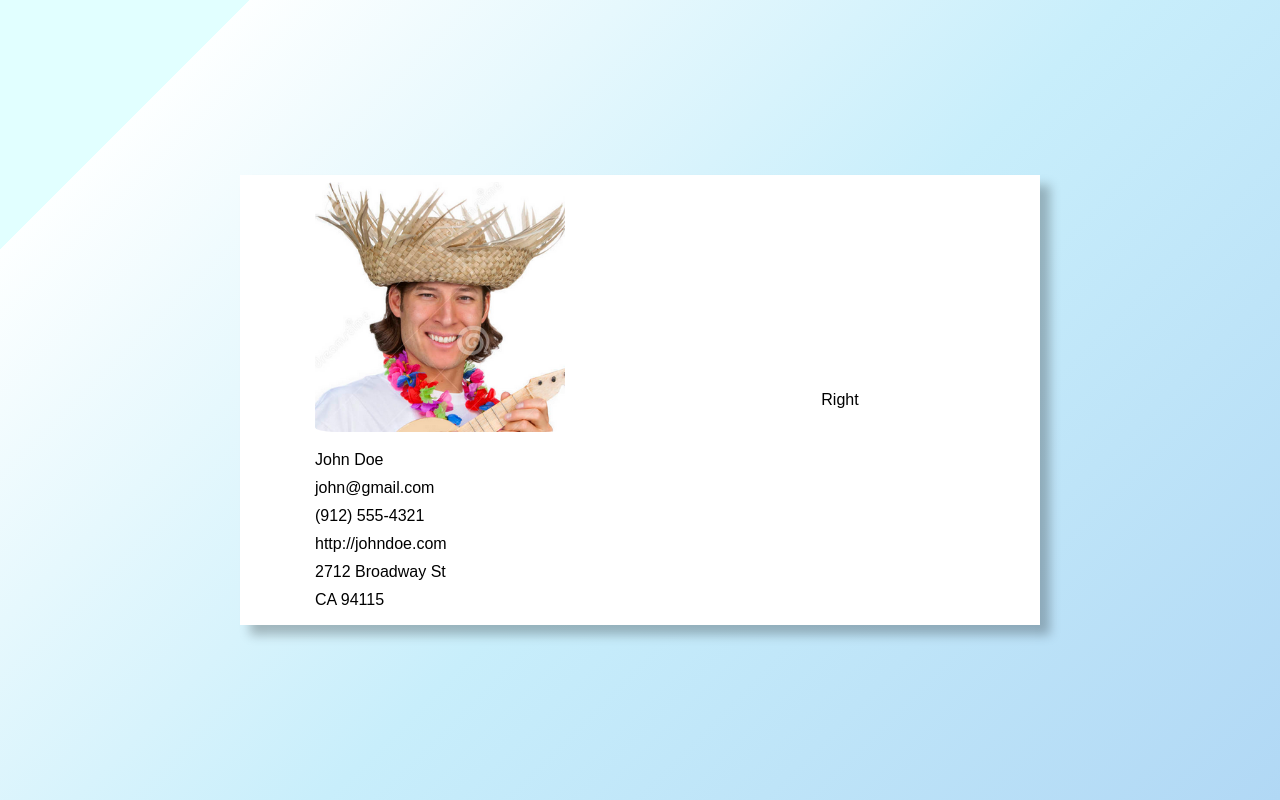
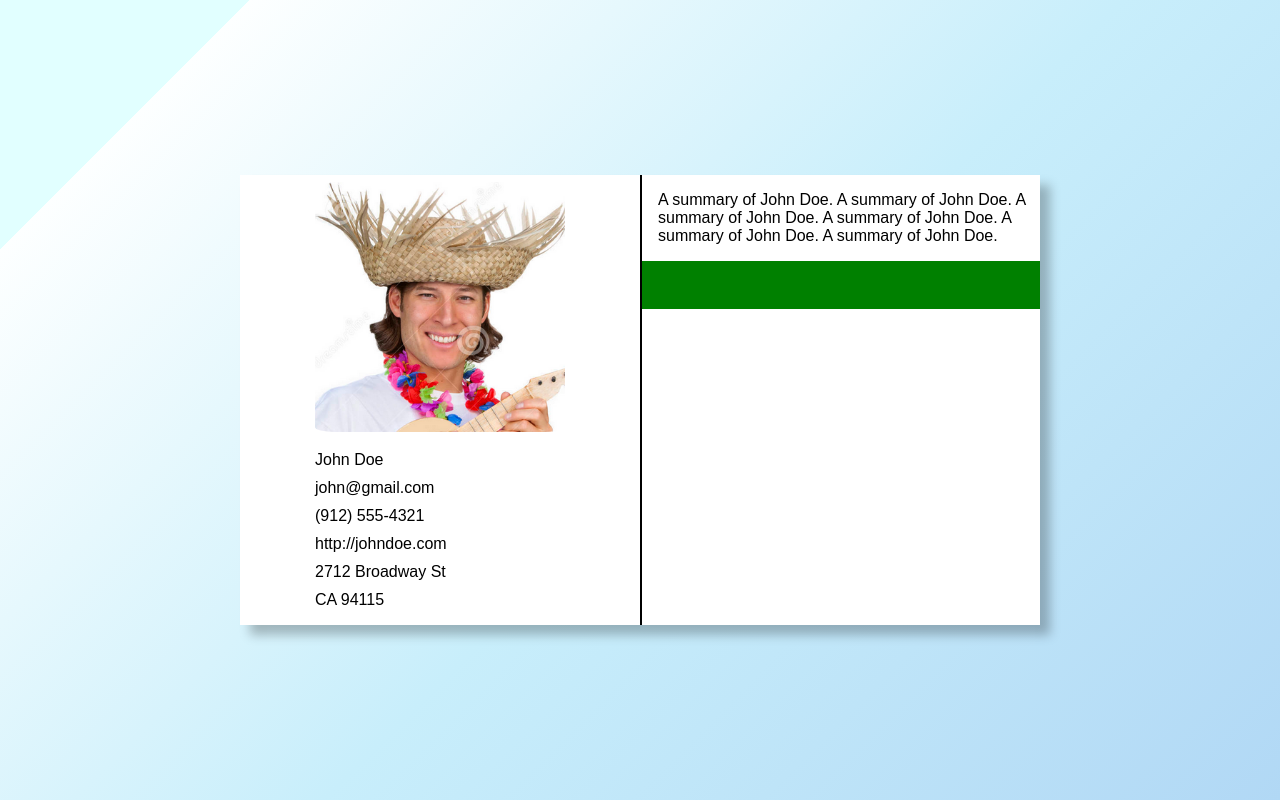
Before and after one commit to coryschimm/react-resume-site, a React (Create React App) app: page / in a window 1280 px wide. Built offline with nearby package versions, Linux system fonts and the light colour scheme.

Commit message:
add navigation section to  the overview

```diff
--- a/src/App.js
+++ b/src/App.js
@@ -38,7 +38,7 @@ const ContentContainer = styled.div`
   animation: ${props => (props.out ? fadeOut : fadeIn)} 0.5s linear;
   transition: visibility 0.5s linear;
   height: 450px;
-  width: 800px;
+  min-width: 800px;
   background-color: white;
   box-shadow: 10px 10px 10px rgba(0, 0, 0, 0.25);
 `;
--- /dev/null
+++ b/src/Navigation.js
@@ -0,0 +1,46 @@
+import React, { Component } from "react";
+import styled, { keyframes } from "styled-components";
+import Summary from "./Summary";
+
+const Container = styled.div`
+  display: flex;
+  flex-direction: column;
+  border-left: 2px solid black;
+  width: 100%;
+  height: 100%;
+`;
+
+const NavButton = styled.div`
+  width: 100%;
+  background-color: green;
+  height: 48px;
+  :hover {
+    background-color: skyblue;
+  }
+`;
+
+const CanidateSummary = styled.p`
+  padding-left: 16px;
+  width: 380px;
+`;
+
+class Navigation extends Component {
+  constructor() {
+    super();
+    this.state = {
+      visible: false,
+      text: "anime"
+    };
+  }
+
+  render() {
+    return (
+      <Container>
+        <CanidateSummary> {this.props.canidateInfo.summary} </CanidateSummary>
+        <NavButton />
+      </Container>
+    );
+  }
+}
+
+export default Navigation;
--- a/src/OverView.js
+++ b/src/OverView.js
@@ -1,6 +1,7 @@
 import React, { Component } from "react";
 import styled, { keyframes } from "styled-components";
 import Summary from "./Summary";
+import Navigation from "./Navigation";
 
 const Container = styled.div`
   display: flex;
@@ -30,7 +31,9 @@ class OverView extends Component {
         <LeftContainer>
           <Summary canidateInfo={this.props.canidateOverview} />
         </LeftContainer>
-        <LeftContainer>Right</LeftContainer>
+        <LeftContainer>
+          <Navigation canidateInfo={this.props.canidateOverview} />
+        </LeftContainer>
       </Container>
     );
   }
--- a/src/resume.json
+++ b/src/resume.json
@@ -5,10 +5,10 @@
     "email": "john@gmail.com",
     "phone": "(912) 555-4321",
     "website": "http://johndoe.com",
-    "summary": "A summary of John Doe...",
+    "summary": "A summary of John Doe. A summary of John Doe. A summary of John Doe. A summary of John Doe. A summary of John Doe. A summary of John Doe.",
     "location": {
       "addressLine1": "2712 Broadway St",
       "addressLine2": "CA 94115"
     }
+  }
 }
-}
```
